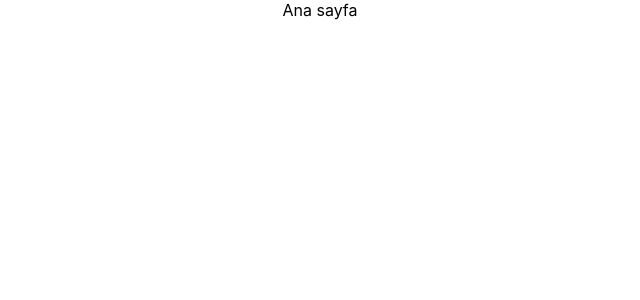
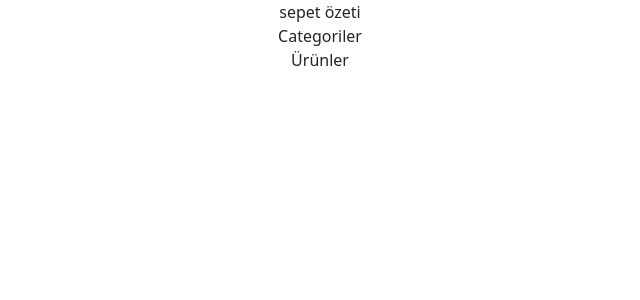
Before and after one commit to onursenel/Tobeto-React-Workspace-SoloHomework, a React (Create React App) app: page / in a window 1280 px wide. Shown: the top 300 px of the page, without its empty margins (320-960 px from the left). Built offline with nearby package versions, Linux system fonts and the light colour scheme.

Commit message:
Componentler oluşturuldu

```diff
--- a/package.json
+++ b/package.json
@@ -6,6 +6,8 @@
     "@testing-library/jest-dom": "^5.17.0",
     "@testing-library/react": "^13.4.0",
     "@testing-library/user-event": "^13.5.0",
+    "axios": "^1.6.2",
+    "bootstrap": "^5.3.2",
     "react": "^18.2.0",
     "react-dom": "^18.2.0",
     "react-scripts": "5.0.1",
--- a/src/App.js
+++ b/src/App.js
@@ -1,12 +1,11 @@
 import './App.css';
 import Dashboard from './layouts/Dashboard';
+import "bootstrap/dist/css/bootstrap.css"
 
 function App() {
   return (
-
-    //html görünümlü JS buna JSX deriz
     <div className="App">
-       <Dashboard/>
+      <Dashboard/>
     </div>
   );
 }
--- /dev/null
+++ b/src/layouts/CartSummary.js
@@ -0,0 +1,7 @@
+import React from 'react'
+
+export default function CartSummary() {
+  return (
+    <div>sepet özeti</div>
+  )
+}
--- /dev/null
+++ b/src/layouts/Categories.js
@@ -0,0 +1,7 @@
+import React from 'react'
+
+export default function Categories() {
+  return (
+    <div>Categoriler</div>
+  )
+}
--- a/src/layouts/Dashboard.js
+++ b/src/layouts/Dashboard.js
@@ -1,9 +1,15 @@
 import React from 'react'
+import Navi from './Navi'
+import Categories from './Categories'
+import ProductList from '../pages/ProductList'
+
 
 export default function Dashboard() {
-  return (
-    <div>
-        Ana sayfa
-    </div>
-  )
+    return (
+        <div>
+            <Navi/>
+            <Categories/>
+            <ProductList/>
+        </div>
+    )
 }
--- /dev/null
+++ b/src/layouts/Navi.js
@@ -0,0 +1,10 @@
+import React from 'react'
+import CartSummary from './CartSummary'
+
+export default function Navi() {
+  return (
+    <div>
+        <CartSummary/>
+    </div>
+  )
+}
--- /dev/null
+++ b/src/pages/ProductList.js
@@ -0,0 +1,7 @@
+import React from 'react'
+
+export default function ProductList() {
+  return (
+    <div>Ürünler</div>
+  )
+}
```
Also changed, not shown: 1 other file (tests, documents, lock files or other folders).
